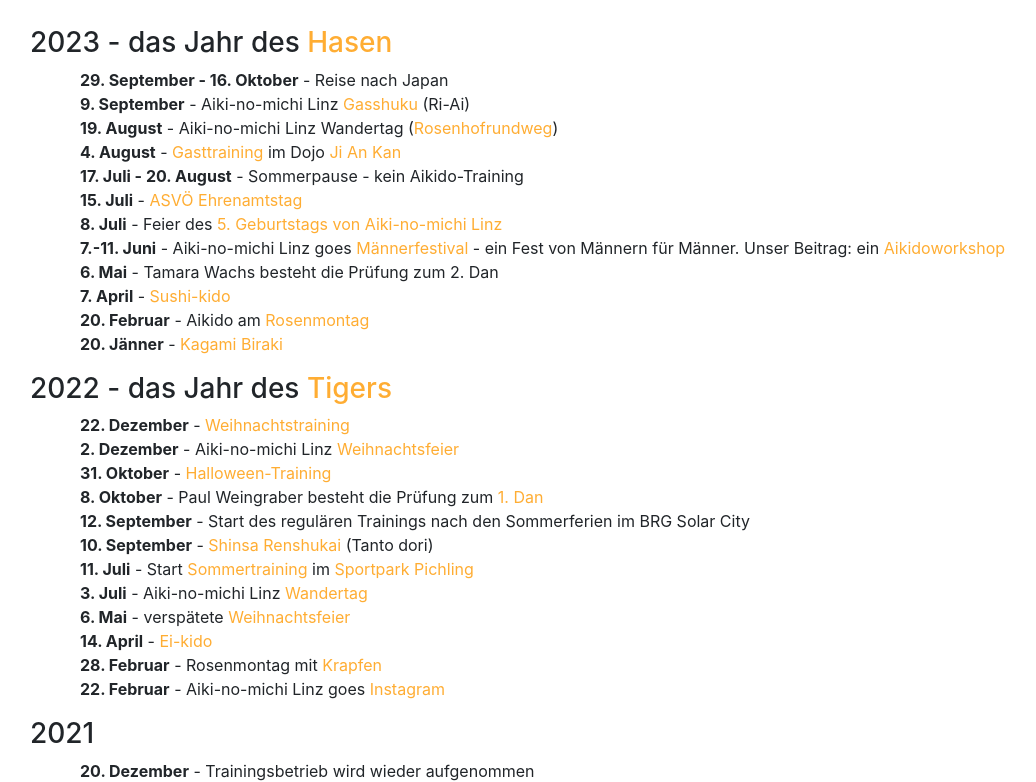
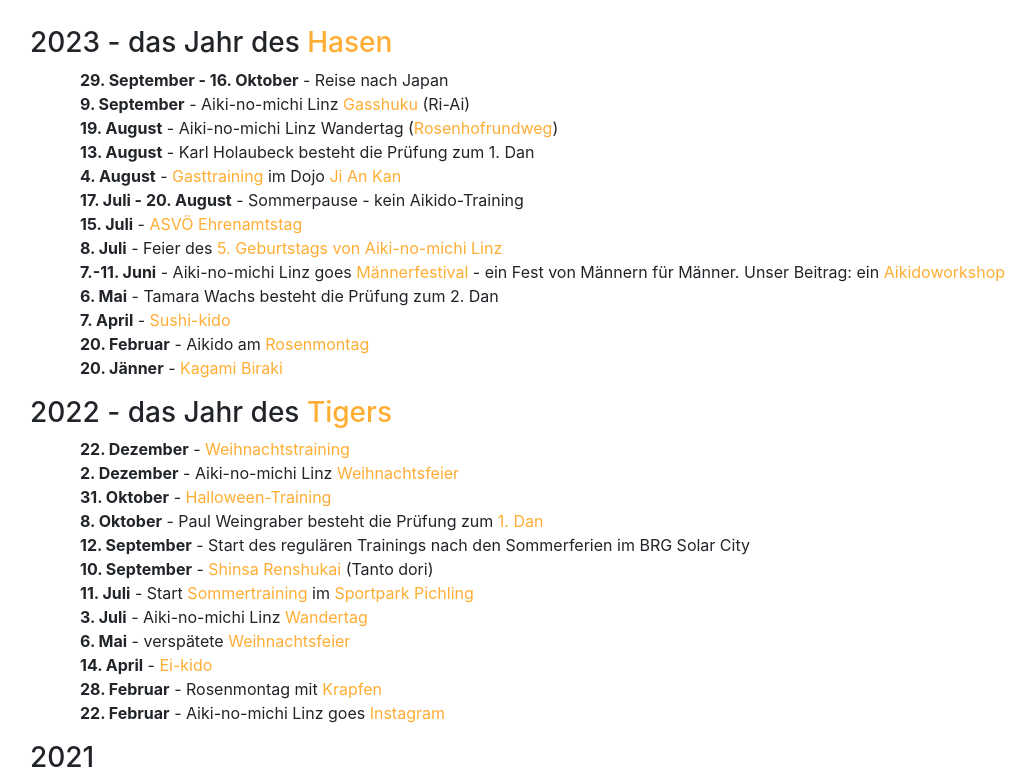
Before and after one commit to TWachs/aikinomichi-linz, a Jekyll site: the page built from aktuelles.md, in a window 1280 px wide and 900 px high, scrolled down 467 px, cut to the strip 118-900 px from the top of the window. Shown: the whole strip, without its empty margins (55-1091 px from the left). Built offline with Jekyll 4.4.1, drawn with Linux system fonts in a browser that asks for light colours; nearby versions of some CDN libraries.

Commit message:
Update aktuelles.md

```diff
--- a/aktuelles.md
+++ b/aktuelles.md
@@ -13,6 +13,7 @@
 * **29. September - 16. Oktober** - Reise nach Japan
 * **9. September** - Aiki-no-michi Linz [Gasshuku](https://www.facebook.com/photo?fbid=688399769961904&set=a.441578571310693){:target="_blank"} (Ri-Ai)
 * **19. August** - Aiki-no-michi Linz Wandertag ([Rosenhofrundweg](https://www.ausflugstipps.at/oesterreich-tour/detail/430001088/rosenhof-rundweg.html){:target="_blank"})
+* **13. August** - Karl Holaubeck besteht die Prüfung zum 1. Dan
 * **4. August** - [Gasttraining](https://www.facebook.com/photo?fbid=111628922025535&set=pcb.111629042025523){:target="_blank"} im Dojo [Ji An Kan](https://www.facebook.com/profile.php?id=100095352828706){:target="_blank"}
 * **17. Juli - 20. August** - Sommerpause - kein Aikido-Training
 * **15. Juli** - [ASVÖ Ehrenamtstag](https://www.facebook.com/photo?fbid=746198400848707&set=pcb.746199180848629){:target="_blank"}
```
